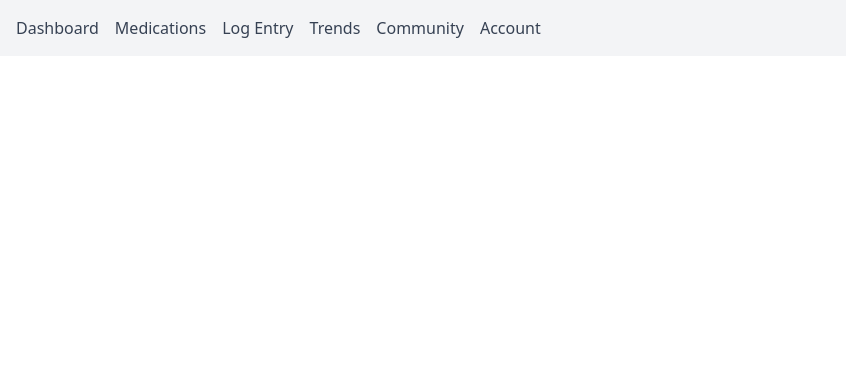
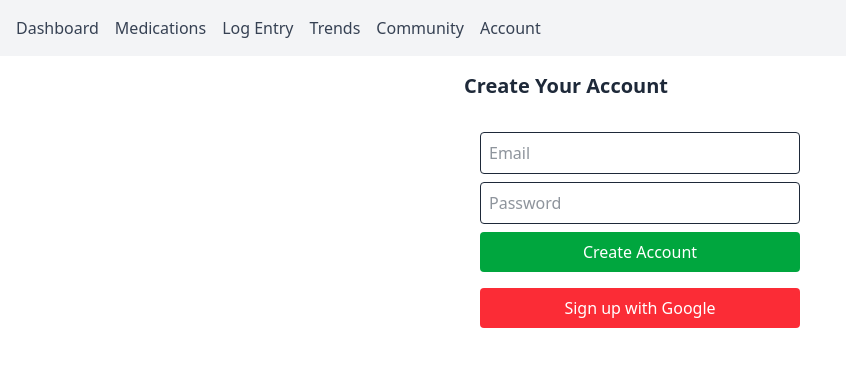
Before and after one commit to thef4tdaddy/RxLedger, a React (Vite) app: page /register in a window 1280 px wide. Shown: the top 366 px of the page, without its empty margins (0-846 px from the left). Built offline with nearby package versions, Linux system fonts and the light colour scheme; no server answers.

Commit message:
feat(auth): add login and registration with email verification
- Created LoginForm and RegisterForm components
- Enforced email verification before accessing protected routes
- Linked Register page to router and login page
- Updated roadmap with infrastructure tasks and release automation

```diff
--- a/src/App.jsx
+++ b/src/App.jsx
@@ -5,6 +5,7 @@ import LogEntryPage from './pages/LogEntryPage';
 import TrendsPage from './pages/TrendsPage';
 import CommunityPage from './pages/CommunityPage';
 import AccountPage from './pages/AccountPage';
+import RegisterPage from './pages/RegisterPage';
 
 export default function App() {
   return (
@@ -56,6 +57,7 @@ export default function App() {
           <Route path="/trends" element={<TrendsPage />} />
           <Route path="/community" element={<CommunityPage />} />
           <Route path="/account" element={<AccountPage />} />
+          <Route path="/register" element={<RegisterPage />} />
         </Routes>
       </BrowserRouter>
     </div>
--- /dev/null
+++ b/src/components/LoginForm.jsx
@@ -0,0 +1,59 @@
+import { useState } from 'react';
+import { signInWithEmailAndPassword, signInWithPopup } from 'firebase/auth';
+import { auth, googleProvider } from '../firebase';
+
+export default function LoginForm() {
+  const [email, setEmail] = useState('');
+  const [password, setPassword] = useState('');
+  const [error, setError] = useState('');
+
+  const handleEmailLogin = async (e) => {
+    e.preventDefault();
+    setError('');
+    try {
+      await signInWithEmailAndPassword(auth, email, password);
+    } catch (err) {
+      setError(err.message);
+    }
+  };
+
+  const handleGoogleLogin = async () => {
+    setError('');
+    try {
+      await signInWithPopup(auth, googleProvider);
+    } catch (err) {
+      setError(err.message);
+    }
+  };
+
+  return (
+    <div className="max-w-sm mx-auto p-4">
+      <form onSubmit={handleEmailLogin} className="flex flex-col gap-2">
+        <input
+          type="email"
+          placeholder="Email"
+          className="border p-2 rounded"
+          value={email}
+          onChange={(e) => setEmail(e.target.value)}
+        />
+        <input
+          type="password"
+          placeholder="Password"
+          className="border p-2 rounded"
+          value={password}
+          onChange={(e) => setPassword(e.target.value)}
+        />
+        {error && <p className="text-red-500">{error}</p>}
+        <button className="bg-blue-600 text-white py-2 rounded hover:bg-blue-700">
+          Log In
+        </button>
+      </form>
+      <button
+        onClick={handleGoogleLogin}
+        className="mt-4 w-full bg-red-500 text-white py-2 rounded hover:bg-red-600"
+      >
+        Sign in with Google
+      </button>
+    </div>
+  );
+}
--- /dev/null
+++ b/src/components/RegisterForm.jsx
@@ -0,0 +1,69 @@
+import { useState } from 'react';
+import {
+  createUserWithEmailAndPassword,
+  signInWithPopup,
+  sendEmailVerification,
+} from 'firebase/auth';
+import { auth, googleProvider } from '../firebase';
+
+export default function RegisterForm() {
+  const [email, setEmail] = useState('');
+  const [password, setPassword] = useState('');
+  const [error, setError] = useState('');
+
+  const handleRegister = async (e) => {
+    e.preventDefault();
+    setError('');
+    try {
+      const userCredential = await createUserWithEmailAndPassword(
+        auth,
+        email,
+        password,
+      );
+      await sendEmailVerification(userCredential.user);
+      alert('Verification email sent. Please check your inbox.');
+    } catch (err) {
+      setError(err.message);
+    }
+  };
+
+  const handleGoogleRegister = async () => {
+    setError('');
+    try {
+      await signInWithPopup(auth, googleProvider);
+    } catch (err) {
+      setError(err.message);
+    }
+  };
+
+  return (
+    <div className="max-w-sm mx-auto p-4">
+      <form onSubmit={handleRegister} className="flex flex-col gap-2">
+        <input
+          type="email"
+          placeholder="Email"
+          className="border p-2 rounded"
+          value={email}
+          onChange={(e) => setEmail(e.target.value)}
+        />
+        <input
+          type="password"
+          placeholder="Password"
+          className="border p-2 rounded"
+          value={password}
+          onChange={(e) => setPassword(e.target.value)}
+        />
+        {error && <p className="text-red-500">{error}</p>}
+        <button className="bg-green-600 text-white py-2 rounded hover:bg-green-700">
+          Create Account
+        </button>
+      </form>
+      <button
+        onClick={handleGoogleRegister}
+        className="mt-4 w-full bg-red-500 text-white py-2 rounded hover:bg-red-600"
+      >
+        Sign up with Google
+      </button>
+    </div>
+  );
+}
--- /dev/null
+++ b/src/components/RequireAuth.jsx
@@ -0,0 +1,35 @@
+import { useAuthState } from 'react-firebase-hooks/auth';
+import { Navigate } from 'react-router-dom';
+import { auth } from '../firebase';
+
+export default function RequireAuth({ children }) {
+  const [user, loading] = useAuthState(auth);
+
+  if (loading) return <div>Loading...</div>;
+  if (!user) return <Navigate to="/login" replace />;
+
+  // If using email/password, enforce email verification
+  const isEmailProvider = user.providerData[0]?.providerId === 'password';
+  if (isEmailProvider && !user.emailVerified) {
+    return (
+      <div className="max-w-md mx-auto p-4 text-center">
+        <h2 className="text-lg font-semibold mb-2">Verify Your Email</h2>
+        <p className="mb-4">
+          Please check your inbox and click the verification link before using
+          ThriveTrack.
+        </p>
+        <button
+          onClick={async () => {
+            await user.sendEmailVerification();
+            alert('Verification email resent!');
+          }}
+          className="bg-blue-600 text-white px-4 py-2 rounded"
+        >
+          Resend Verification Email
+        </button>
+      </div>
+    );
+  }
+
+  return children;
+}
--- /dev/null
+++ b/src/pages/LoginPage.jsx
@@ -0,0 +1,16 @@
+import LoginForm from '../components/LoginForm';
+
+export default function LoginPage() {
+  return (
+    <div className="max-w-sm mx-auto p-4">
+      <h1 className="text-xl font-bold mb-4">Login to ThriveTrack</h1>
+      <LoginForm />
+      <p className="mt-4 text-center text-sm">
+        Don’t have an account?{' '}
+        <a href="/register" className="text-blue-600 underline">
+          Create one
+        </a>
+      </p>
+    </div>
+  );
+}
--- /dev/null
+++ b/src/pages/RegisterPage.jsx
@@ -0,0 +1,10 @@
+import RegisterForm from '../components/RegisterForm';
+
+export default function RegisterPage() {
+  return (
+    <div className="max-w-sm mx-auto p-4">
+      <h1 className="text-xl font-bold mb-4">Create Your Account</h1>
+      <RegisterForm />
+    </div>
+  );
+}
```
Also changed, not shown: 1 other file (tests, documents, lock files or other folders).
